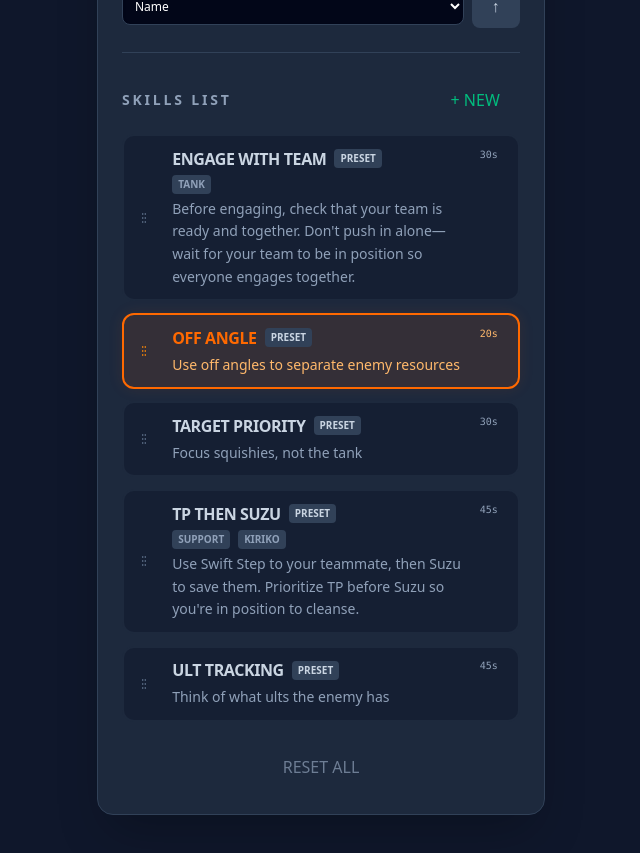
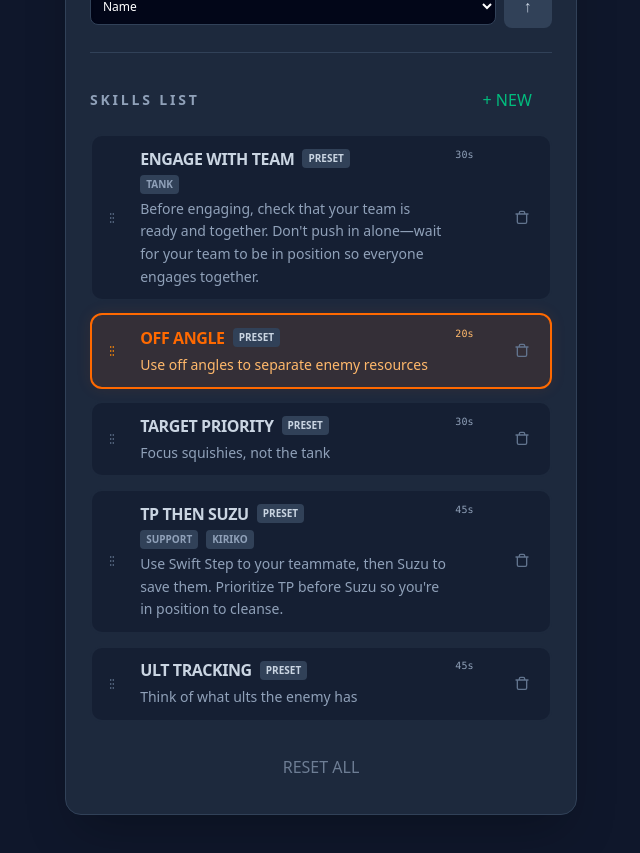
Before and after one commit to hollisma/OW-Intentionality-Timer, a React (Vite) app: page / in a window 1280 px wide. Shown: the part 1440-2293 px from the top of the page, without its empty margins (319-959 px from the left). Built offline with nearby package versions, Linux system fonts and the light colour scheme.

Commit message:
delete button next to skill cards in list

```diff
--- a/src/App.tsx
+++ b/src/App.tsx
@@ -1,10 +1,11 @@
 import { useCallback } from 'react';
+import type { Skill } from './types/Skill';
 import { useTimer } from './hooks/useTimer';
 import { SkillList } from './components/SkillList';
 import { SkillEditor } from './components/SkillEditor';
 import { Settings } from './components/Settings';
 import { SkillFiltersPanel } from './components/SkillFiltersPanel';
-import { Card } from './components/Card';
+import { Card } from './components/ui/Card';
 import { LocalStorageSettingsStorage } from './storage/LocalStorageSettingsStorage';
 import { useSkillStore } from './hooks/useSkillStore';
 import { useSkillFilters } from './hooks/useSkillFilters';
@@ -64,9 +65,18 @@ function App() {
     });
   }, [activeSkill, deleteSkill, restoreSkill, showToast, hasActiveSkill]);
 
+  const handleDeleteSkillFromList = useCallback((skill: Skill) => {
+    const skillToDelete = { ...skill };
+    deleteSkill(skillToDelete.id);
+    showToast(skillToDelete.name ? `Removed ${skillToDelete.name}` : 'Skill deleted', {
+      onUndo: () => restoreSkill(skillToDelete),
+      duration: 4500,
+    });
+  }, [deleteSkill, restoreSkill, showToast]);
+
   return (
     <div className='min-h-screen w-screen bg-slate-900 flex flex-col items-center py-10 px-4 overflow-y-auto gap-6 scrollbar-app'>
-      <div className='w-full max-w-md'>
+      <div className='w-full max-w-lg'>
         <header className='flex justify-between items-center mb-6'>
           <h2 className='text-2xl font-bold text-white uppercase italic tracking-tighter'>Intentionality</h2>
         </header>
@@ -141,6 +151,7 @@ function App() {
                 activeId={hasActiveSkill ? activeSkill.id : ''}
                 onSelect={(s) => !isActive && setActiveSkill(s)}
                 onAdd={addSkill}
+                onDelete={handleDeleteSkillFromList}
                 onReorder={!isActive ? handleReorder : () => {}}
                 showEmptyFilteredState={hasActiveFilters && skills.length > 0}
                 onClearFilters={clearFilters}
--- a/src/components/Settings.tsx
+++ b/src/components/Settings.tsx
@@ -1,5 +1,5 @@
 import { type SettingsStorage } from '../storage/SettingsStorage';
-import { InputGroup } from './InputGroup';
+import { InputGroup } from './ui/InputGroup';
 
 interface SettingsProps {
   volume: number;
--- a/src/components/SkillEditor.tsx
+++ b/src/components/SkillEditor.tsx
@@ -1,5 +1,5 @@
 import { type Skill, type RoleId, type HeroId } from '../types/Skill';
-import { InputGroup } from './InputGroup';
+import { InputGroup } from './ui/InputGroup';
 import { ROLES, HEROES } from '../data/overwatchHeroes';
 import { chipBase, chipSelected, chipUnselected } from '../styles/chipStyles';
 
--- a/src/components/SkillList.tsx
+++ b/src/components/SkillList.tsx
@@ -7,13 +7,14 @@ interface SkillListProps {
   activeId: string;
   onSelect: (skill: Skill) => void;
   onAdd: () => void;
+  onDelete?: (skill: Skill) => void;
   onReorder: (startIndex: number, endIndex: number) => void;
   /** When true and skills is empty, show "No skills match your filters" instead of empty list */
   showEmptyFilteredState?: boolean;
   onClearFilters?: () => void;
 }
 
-export const SkillList = ({ skills, activeId, onSelect, onAdd, onReorder, showEmptyFilteredState, onClearFilters }: SkillListProps) => {
+export const SkillList = ({ skills, activeId, onSelect, onAdd, onDelete, onReorder, showEmptyFilteredState, onClearFilters }: SkillListProps) => {
   const [draggedIndex, setDraggedIndex] = useState<number | null>(null);
   const [dragOverIndex, setDragOverIndex] = useState<number | null>(null);
 
@@ -77,6 +78,7 @@ export const SkillList = ({ skills, activeId, onSelect, onAdd, onReorder, showEm
               isActive={activeId === skill.id}
               index={index}
               onSelect={onSelect}
+              onDelete={onDelete}
               onDragStart={handleDragStart}
               onDragOver={handleDragOver}
               onDragEnd={handleDragEnd}
--- a/src/components/SkillListCard.tsx
+++ b/src/components/SkillListCard.tsx
@@ -1,17 +1,19 @@
 import { type Skill } from '../types/Skill';
 import { getHeroNames, getRoleNames } from '../logic/skillSelectors';
+import { DeleteButton } from './ui/DeleteButton';
 
 interface SkillListCardProps {
   skill: Skill;
   isActive: boolean;
   index: number;
   onSelect: (skill: Skill) => void;
+  onDelete?: (skill: Skill) => void;
   onDragStart: (index: number) => void;
   onDragOver: (index: number) => void;
   onDragEnd: () => void;
 }
 
-export const SkillListCard = ({ skill, isActive, index, onSelect, onDragStart, onDragOver, onDragEnd }: SkillListCardProps) => {
+export const SkillListCard = ({ skill, isActive, index, onSelect, onDelete, onDragStart, onDragOver, onDragEnd }: SkillListCardProps) => {
   const roleNames = getRoleNames(skill.roleIds);
   const heroNames = getHeroNames(skill.heroIds);
 
@@ -109,6 +111,13 @@ export const SkillListCard = ({ skill, isActive, index, onSelect, onDragStart, o
           </span>
         </div>
       </button>
+
+      {onDelete && (
+        <DeleteButton
+          onClick={() => onDelete(skill)}
+          ariaLabel={`Delete ${skill.name}`}
+        />
+      )}
     </div>
 	)
 }
--- /dev/null
+++ b/src/components/ui/DeleteButton.tsx
@@ -0,0 +1,23 @@
+interface DeleteButtonProps {
+  onClick: () => void;
+  ariaLabel: string;
+  className?: string;
+}
+
+export function DeleteButton({ onClick, ariaLabel, className = '' }: DeleteButtonProps) {
+  return (
+    <button
+      type="button"
+      onClick={(e) => {
+        e.stopPropagation();
+        onClick();
+      }}
+      className={`flex-shrink-0 p-2 rounded-lg text-slate-500 transition-colors hover:text-red-400 hover:bg-red-500/10${className ? ` ${className}` : ''}`}
+      aria-label={ariaLabel}
+    >
+      <svg className="w-4 h-4" fill="none" stroke="currentColor" viewBox="0 0 24 24">
+        <path strokeLinecap="round" strokeLinejoin="round" strokeWidth={2} d="M3 6h18M19 6v12a2 2 0 01-2 2H7a2 2 0 01-2-2V6M8 6V4a2 2 0 012-2h4a2 2 0 012 2v2" />
+      </svg>
+    </button>
+  );
+}
```
Also changed, not shown: src/components/ui/Card.tsx (renamed from src/components/Card.tsx), src/components/ui/InputGroup.tsx (renamed from src/components/InputGroup.tsx), src/components/ui/InputGroupNumber.tsx (renamed from src/components/InputGroupNumber.tsx), src/components/ui/InputGroupSlider.tsx (renamed from src/components/InputGroupSlider.tsx).
